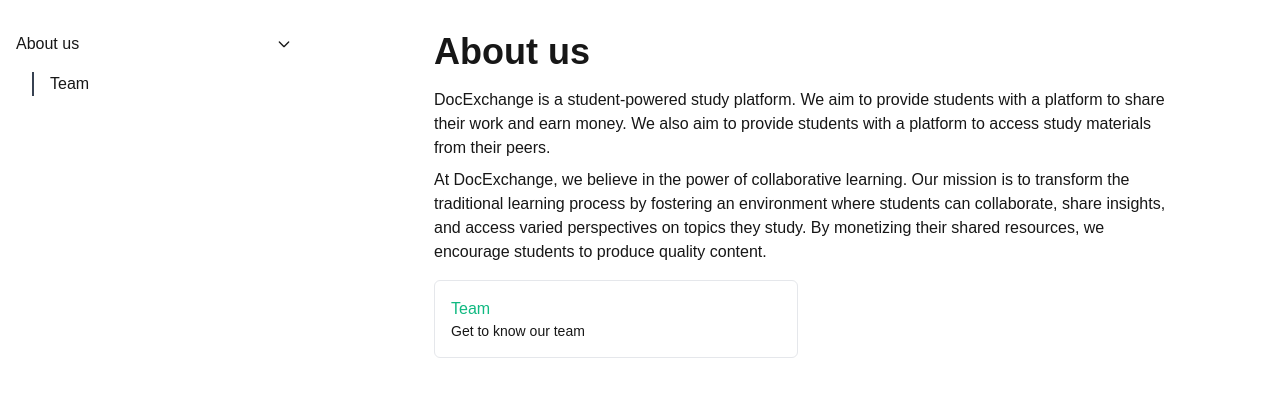
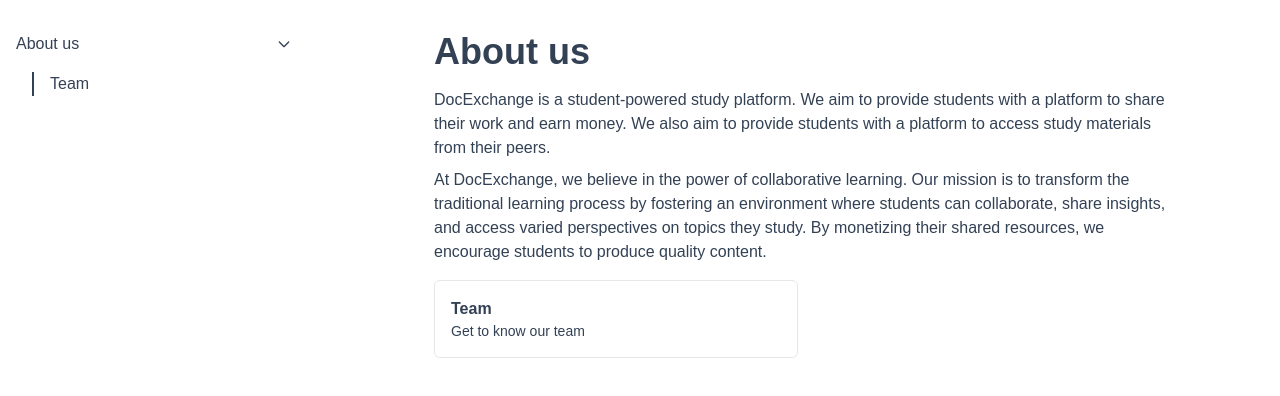
Before and after one commit to norkang-solutions/docexchange, a Next.js app: page /en/about/about-us in a window 1280 px wide. Shown: the top 396 px of the page. Built offline with nearby package versions, Linux system fonts and the light colour scheme.

Commit message:
change text color to slate-700

```diff
--- a/app/(routes)/[lang]/about/about-us/team/team-member-card.tsx
+++ b/app/(routes)/[lang]/about/about-us/team/team-member-card.tsx
@@ -25,7 +25,7 @@
                 src={image}
                 alt={name}
             />
-            <h3 className="text-xl">{name}</h3>
+            <h3 className="text-xl font-bold">{name}</h3>
             <a
                 href={`mailto:${email}`}
                 className="text-sm text-gray-700 hover:underline"
--- a/app/(routes)/[lang]/layout.tsx
+++ b/app/(routes)/[lang]/layout.tsx
@@ -26,7 +26,7 @@
     return (
         <html lang="en">
             <body
-                className={`${geistSans.variable} ${geistMono.variable} antialiased`}
+                className={`${geistSans.variable} ${geistMono.variable} antialiased text-slate-700`}
             >
                 {children}
             </body>
--- a/app/_components/dropdown-menu-item.tsx
+++ b/app/_components/dropdown-menu-item.tsx
@@ -13,7 +13,7 @@
 }: DropdownMenuItemProps) {
     return (
         <Link
-            className={`flex flex-row px-4 hover:text-gray-500 border-l-2 ${active ? "border-emerald-500" : "border-gray-700"}`}
+            className={`flex flex-row px-4 hover:text-gray-500 border-l-2 ${active ? "border-emerald-500" : "border-slate-700"}`}
             href={path}
         >
             {title}
--- a/app/_components/text-description-card.tsx
+++ b/app/_components/text-description-card.tsx
@@ -15,7 +15,7 @@
             href={link}
             className="gap-2 text-md font-medium border border-gray-200 rounded-md p-4 col-span-2 md:col-span-1 hover:bg-gray-100"
         >
-            <h4 className="text-emerald-500">{title}</h4>
+            <h4 className="font-semibold">{title}</h4>
             <p className="text-sm font-normal">{description}</p>
         </Link>
     );
```
